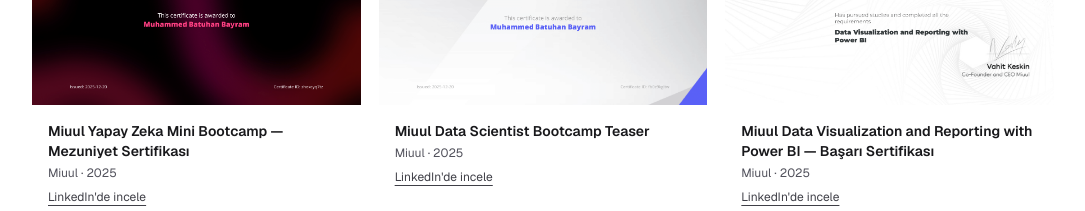
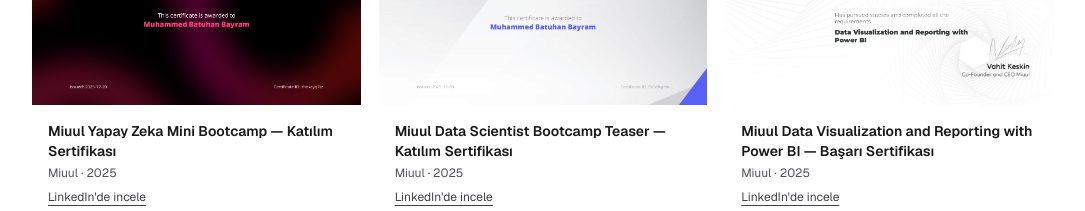
Before and after one commit to muhammedby/site, a Next.js app: page / in a window 1280 px wide. Shown: the part 1300-1511 px from the top of the page, without its empty margins (97-1182 px from the left). Built offline with nearby package versions, Linux system fonts and the light colour scheme.

Commit message:
Miuul sertifika başlıklarını güncelle: katılım sertifikası olarak değiştir

```diff
--- a/src/data/certificates.js
+++ b/src/data/certificates.js
@@ -1,6 +1,6 @@
 export const certificates = [
   {
-    title: "Miuul Yapay Zeka Mini Bootcamp — Mezuniyet Sertifikası",
+    title: "Miuul Yapay Zeka Mini Bootcamp — Katılım Sertifikası",
     issuer: "Miuul",
     date: "2025",
     href: "https://www.linkedin.com/posts/muhammed-batuhan_yapayzeka-pythonprogramlama-aiagentuygulamalaraft-activity-7408135983000580097-SsXy",
@@ -8,13 +8,13 @@
     summary:
       "Miuul tarafından sunulan Yapay Zeka Mini Bootcamp; Python programlama, AI agent uygulamaları ve RAG teknolojileri konularını kapsar.",
     body: [
-      "Miuul tarafından düzenlenen Yapay Zeka Mini Bootcamp programını başarıyla tamamlayarak mezuniyet sertifikası aldım.",
+      "Miuul tarafından düzenlenen Yapay Zeka Mini Bootcamp programını başarıyla tamamlayarak katılım sertifikası aldım.",
       "Program süresince Python programlama, yapay zeka temelleri, AI agent uygulamaları, RAG (Retrieval-Augmented Generation) teknolojileri ve pratik uygulamalar konularında kapsamlı eğitim aldım.",
     ],
     image: "/certs/Miuul/yapayzekamini.png",
   },
   {
-    title: "Miuul Data Scientist Bootcamp Teaser",
+    title: "Miuul Data Scientist Bootcamp Teaser — Katılım Sertifikası",
     issuer: "Miuul",
     date: "2025",
     href: "https://learning.miuul.com/certificates/fb0z9kgltw",
```
